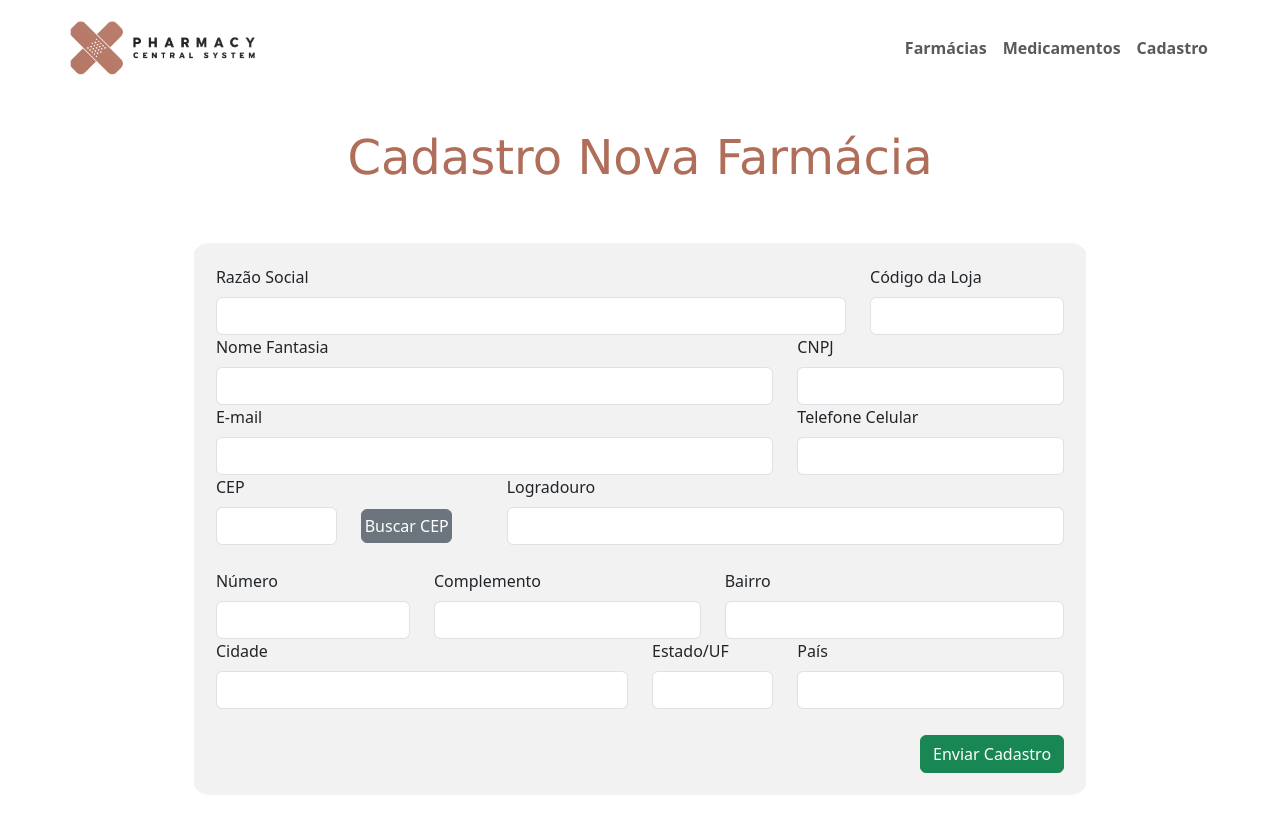
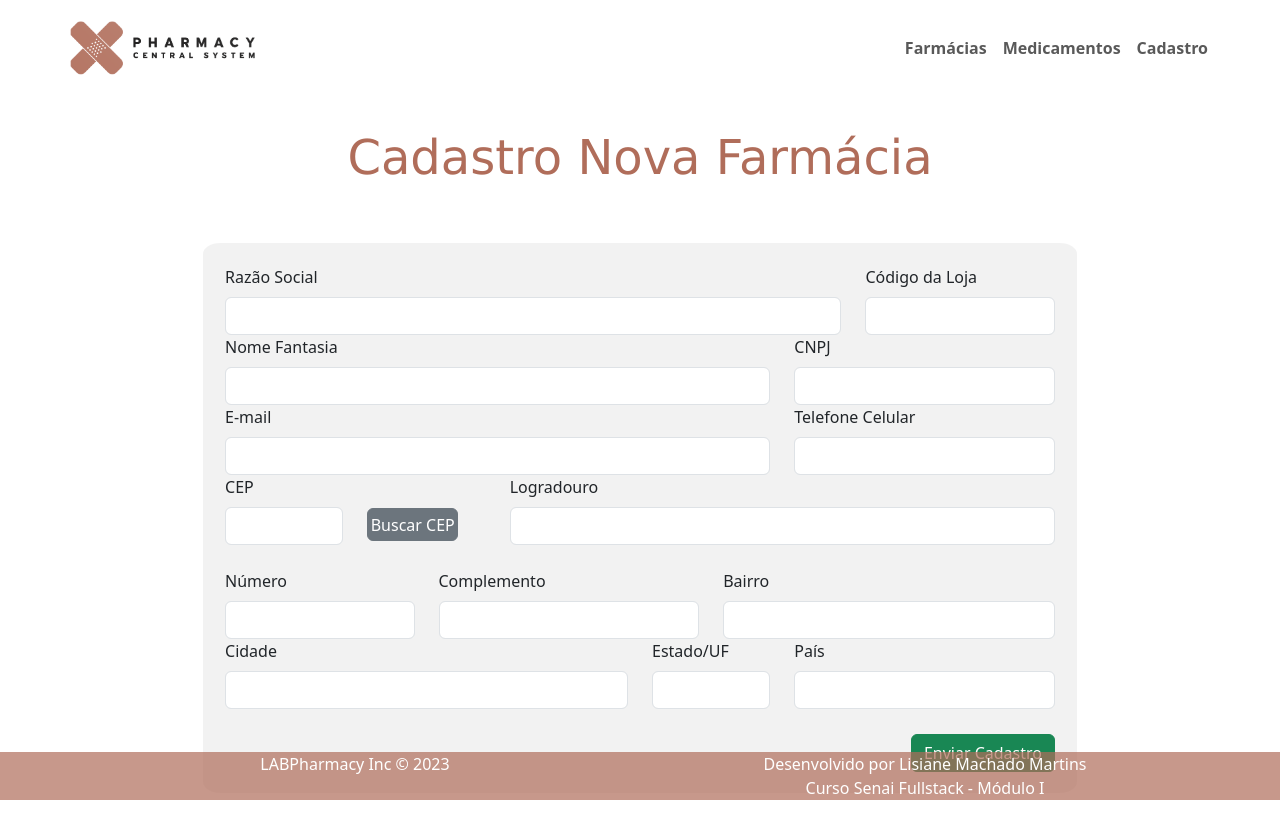
Before and after one commit to lisimachado/Projeto1_fullstack_farmacia, a React (Vite) app in the folder PharmacySystem/: page /cadastronovafarmacia in a window 1280 px wide. Shown: the top 838 px of the page. Before the commit the page ends 800 px from the top, so only its background shows below. Built offline with nearby package versions, Linux system fonts and the light colour scheme.

Commit message:
Feat: Adicionanto Footer

```diff
--- a/PharmacySystem/src/App.jsx
+++ b/PharmacySystem/src/App.jsx
@@ -1,11 +1,14 @@
 import { Outlet } from 'react-router-dom';
 import { Header } from './components/Header/Header';
+import { Footer } from './components/Footer/Footer';
+
 
 export const App = () => {
   return (
     <div>
 			<Header />
 			<Outlet />
+			<Footer />
 
 		</div>
 )};
--- /dev/null
+++ b/PharmacySystem/src/components/Footer/Footer.css
@@ -0,0 +1,8 @@
+.footer{
+	margin-top: 10%;
+	background: rgb(176, 109, 90, 0.7);
+	color: white;
+	position: absolute;
+	bottom: 0;
+	width: 100%;
+}
--- /dev/null
+++ b/PharmacySystem/src/components/Footer/Footer.jsx
@@ -0,0 +1,35 @@
+import React, { useEffect } from 'react';
+import { Container, Row, Col } from 'react-bootstrap';
+import './Footer.css';
+
+export const Footer = () => {
+
+	useEffect(() => {
+    const pageContent = document.getElementById('page-content');
+    const footer = document.querySelector('.footer');
+    const windowHeight = window.innerHeight;
+
+    if (pageContent?.clientHeight > windowHeight) {
+      footer.style.position = 'absolute';
+    } else {
+      footer.style.position = 'fixed';
+    }
+  }, []);
+
+
+  return (
+    <footer className="footer">
+      <Container>
+        <Row>
+          <Col xs={12} md={6} className="text-center text-md-left">
+            <p>LABPharmacy Inc © {new Date().getFullYear()}</p>
+          </Col>
+          <Col xs={12} md={6} className="text-center text-md-right">
+            Desenvolvido por Lisiane Machado Martins<br />
+            Curso Senai Fullstack - Módulo I
+          </Col>
+        </Row>
+      </Container>
+    </footer>
+  );
+};
--- a/PharmacySystem/src/components/FormNovaFarmacia/FormNovaFarmacia.jsx
+++ b/PharmacySystem/src/components/FormNovaFarmacia/FormNovaFarmacia.jsx
@@ -13,10 +13,6 @@ export const FormNovaFarmacia = ()=> {
 		const numCNPJ = event.target.value.replace(/\D/g, '').substring(0, 14);
 		setCNPJ(numCNPJ);
 	}
-
-
-
-
 
 	//Função para utilização da API de CEP
 	const [endereco, setEndereco] = useState();
@@ -36,16 +32,10 @@ export const FormNovaFarmacia = ()=> {
       .then((dados) => setEndereco(dados));
   };
 
-
-
-
-
-
-
-
+	//Formulário
 
   return (
-
+		<container className="container">
 			<Form className="FormCadastro">
 				<div className="form-group row">
 					<Form.Group className="col-9" id="form_nome">
@@ -164,5 +154,9 @@ export const FormNovaFarmacia = ()=> {
 					</Button>
 				</div>
 			</Form>
+
+			{/* Ajuste temporário para o footer não ficar sobrepondo o conteudo da página. */}
+			<br /><br /><br />
+		</container>
   );
 }
--- a/PharmacySystem/src/components/FormNovoMedicamento/FormNovoMedicamento.jsx
+++ b/PharmacySystem/src/components/FormNovoMedicamento/FormNovoMedicamento.jsx
@@ -23,7 +23,6 @@ export const FormNovoMedicamento = ()=> {
     setPreco(formatoPreco);
   }
   return (
-
 			<Form className="FormCadastro">
 				<div className="form-group row">
 					<Form.Group className="col-7" id="form_nome_medicamento">
--- a/PharmacySystem/src/pages/Medicamentos/Medicamentos.jsx
+++ b/PharmacySystem/src/pages/Medicamentos/Medicamentos.jsx
@@ -76,6 +76,7 @@ export const Medicamentos = () => {
         </Col>
       ))}
     </Row>
+		<br /><br />
     </div>
   );
 };
```
Lines whose indentation alone changed are shown as unchanged.
